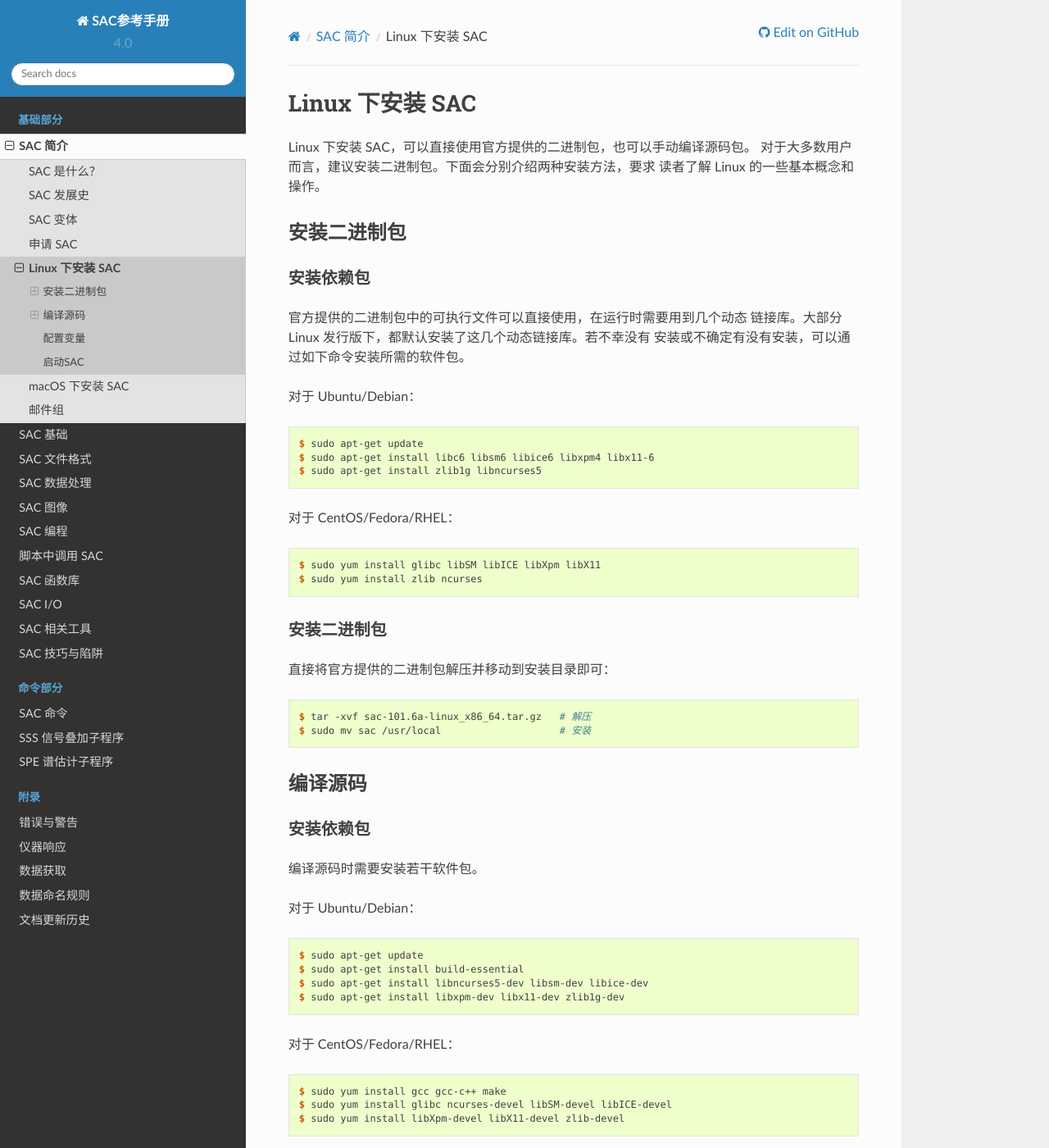
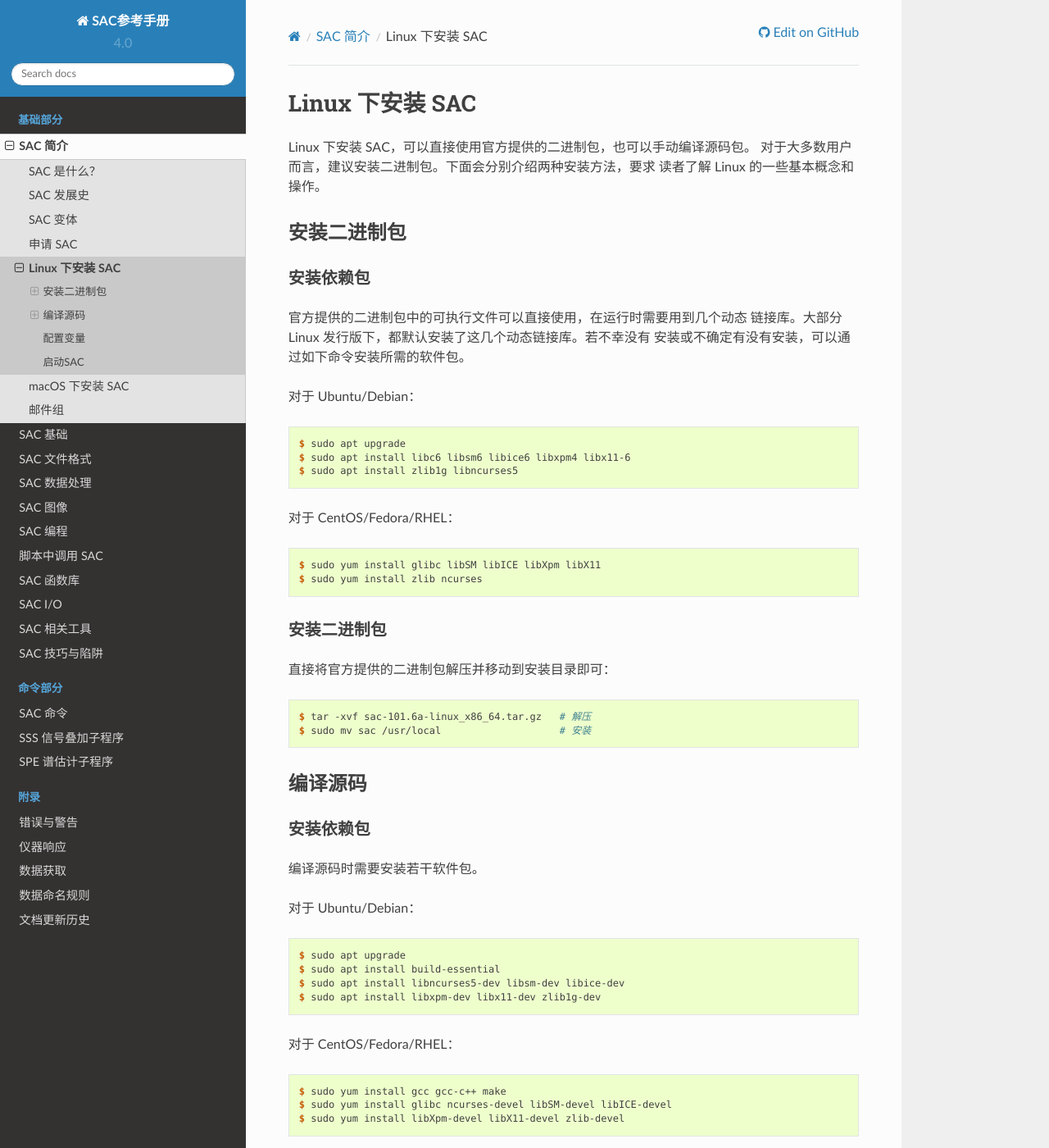
Before and after one commit to seisman/SAC_Docs_zh, a Sphinx documentation site: the page built from source/introduction/linux-install.rst, in a window 1280 px wide and 1400 px high. Shown: the whole window at 82% size. Built offline with Sphinx 7.4.7 and the Read the Docs theme 2.0.0, drawn with Linux system fonts in a browser that asks for light colours.

Commit message:
fix Ubuntu/Debian's apt command

```diff
--- a/source/introduction/linux-install.rst
+++ b/source/introduction/linux-install.rst
@@ -19,9 +19,9 @@
 
 .. code:: console
 
-    $ sudo apt-get update
-    $ sudo apt-get install libc6 libsm6 libice6 libxpm4 libx11-6
-    $ sudo apt-get install zlib1g libncurses5
+    $ sudo apt upgrade
+    $ sudo apt install libc6 libsm6 libice6 libxpm4 libx11-6
+    $ sudo apt install zlib1g libncurses5
 
 对于 CentOS/Fedora/RHEL：
 
@@ -52,10 +52,10 @@
 
 .. code:: console
 
-    $ sudo apt-get update
-    $ sudo apt-get install build-essential
-    $ sudo apt-get install libncurses5-dev libsm-dev libice-dev
-    $ sudo apt-get install libxpm-dev libx11-dev zlib1g-dev
+    $ sudo apt upgrade
+    $ sudo apt install build-essential
+    $ sudo apt install libncurses5-dev libsm-dev libice-dev
+    $ sudo apt install libxpm-dev libx11-dev zlib1g-dev
 
 对于 CentOS/Fedora/RHEL：
 
```
